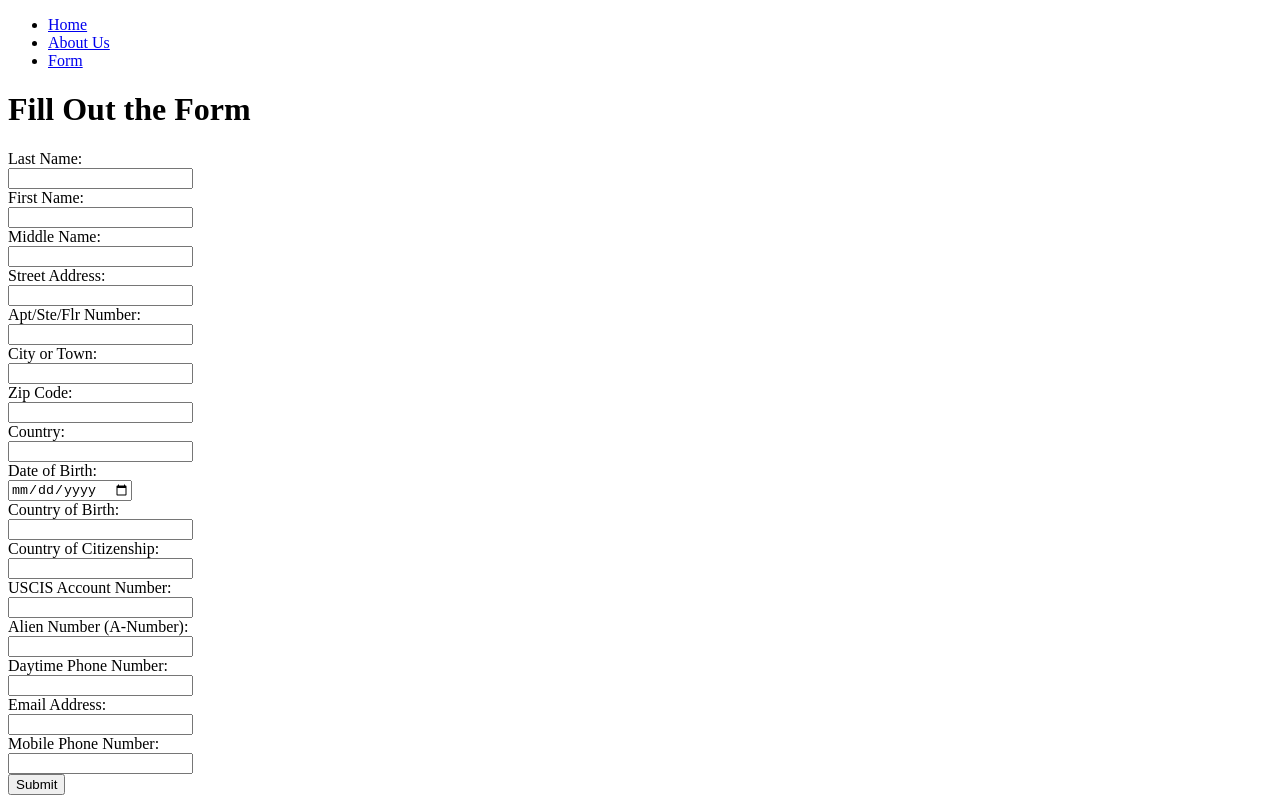
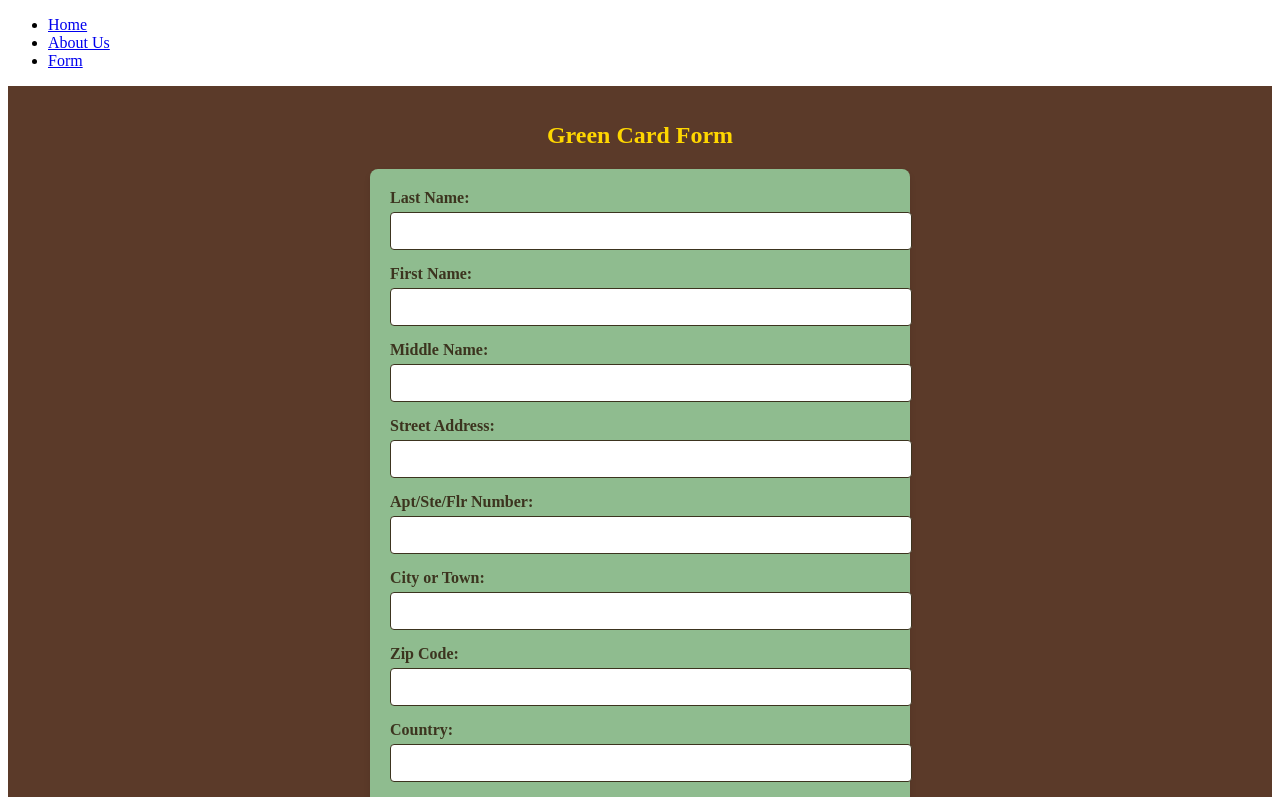
Before and after one commit to thelastbrittain/ImmigrationAssistant, a React (Create React App) app in the folder client/: page /form in a window 1280 px wide. Shown: the top 797 px of the page. Built offline with nearby package versions, Linux system fonts and the light colour scheme.

Commit message:
Update home page and form page

```diff
--- a/client/src/App.js
+++ b/client/src/App.js
@@ -1,8 +1,8 @@
 import React from "react";
 import { BrowserRouter as Router, Routes, Route, Link } from "react-router-dom";
-import Home from "./components/Home";
-import About from "./components/About";
-import Form from "./components/Form";
+import Home from "./pages/Home";
+import About from "./pages/About";
+import Form from "./pages/Form";
 
 function App() {
   return (
--- a/client/src/components/Home.js
+++ /dev/null
@@ -1,12 +0,0 @@
-import React from "react";
-
-function Home() {
-  return (
-    <div>
-      <h1>Welcome to PDF Filler</h1>
-      <p>This tool helps you fill out PDF forms easily.</p>
-    </div>
-  );
-}
-
-export default Home;
--- /dev/null
+++ b/client/src/pages/Form.css
@@ -0,0 +1,68 @@
+/* Container */
+.container {
+  display: flex;
+  flex-direction: column;
+  justify-content: center;
+  align-items: center;
+  min-height: 100vh;
+  background-color: #5b3a29; /* Light brown background */
+  padding: 20px;
+}
+
+/* Heading */
+.heading {
+  font-size: 24px;
+  font-weight: bold;
+  color: #ffd700; /* Gold text for contrast */
+  margin-bottom: 20px;
+}
+
+/* Form */
+.form {
+  width: 100%;
+  max-width: 500px;
+  background-color: #8fbc8f; /* Soft green form background */
+  border-radius: 8px;
+  padding: 20px;
+  box-shadow: 0 4px 6px rgba(0, 0, 0, 0.1);
+}
+
+/* Form Group */
+.form-group {
+  margin-bottom: 15px;
+}
+
+/* Label */
+.label {
+  display: block;
+  margin-bottom: 5px;
+  font-size: 16px;
+  font-weight: bold;
+  color: #3c341f; /* Deep brown for text */
+}
+
+/* Input */
+.input {
+  width: 100%;
+  padding: 10px;
+  border-radius: 4px;
+  border: 1px solid #3c341f; /* Deep brown border */
+  font-size: 14px;
+}
+
+/* Button */
+.button {
+  width: 100%;
+  padding: 12px;
+  background-color: #3c341f; /* Deep brown button */
+  color: #ffd700; /* Gold text for contrast */
+  font-size: 16px;
+  font-weight: bold;
+  border-radius: 4px;
+  border: none;
+  cursor: pointer;
+}
+
+.button:hover {
+  background-color: #2e2e1f; /* Slightly darker brown on hover*/
+}
--- a/client/src/components/Form.js
+++ b/client/src/pages/Form.js
@@ -1,4 +1,5 @@
 import React, { useState, useEffect } from "react";
+import "./Form.css";
 
 function Form() {
   const [formConfig, setFormConfig] = useState([]);
@@ -49,23 +50,27 @@ function Form() {
   };
 
   return (
-    <div>
-      <h1>Fill Out the Form</h1>
-      <form onSubmit={handleSubmit}>
+    <div className="container">
+      <h1 className="heading">Green Card Form</h1>
+      <form onSubmit={handleSubmit} className="form">
         {formConfig.map((field) => (
-          <div key={field.name}>
-            <label>{field.label}:</label>
-            <br />
+          <div key={field.name} className="form-group">
+            <label htmlFor={field.name} className="label">
+              {field.label}:
+            </label>
             <input
               type={field.type}
               name={field.name}
+              id={field.name}
               value={formData[field.name]}
               onChange={handleChange}
+              className="input"
             />
-            <br />
           </div>
         ))}
-        <button type="submit">Submit</button>
+        <button type="submit" className="button">
+          Submit
+        </button>
       </form>
     </div>
   );
--- /dev/null
+++ b/client/src/pages/Home.js
@@ -0,0 +1,39 @@
+import React from "react";
+import { useNavigate } from "react-router-dom";
+function Home() {
+  const navigate = useNavigate();
+
+  const handleButtonClick = () => {
+    navigate("/Form");
+  };
+
+  return (
+    <>
+      <div style={{ display: "flex", height: "50vh" }}>
+        <div
+          style={{
+            flex: 1,
+            display: "flex",
+            flexDirection: "column",
+            justifyContent: "center", // centers items vertically
+            alignItems: "center", // center items horizontally
+          }}
+        >
+          <h1>Automate With Ease</h1>
+          <h3>Save Time and Effort with Immmigration Assistant</h3>
+          <button onClick={handleButtonClick}>Start Now</button>
+        </div>
+        <div style={{ flex: 1 }}>
+          <img
+            src="PersonHoldingPen.jpg"
+            alt="Person doing paperwork"
+            style={{ width: "100%", height: "100%", objectFit: "cover" }}
+          />
+        </div>
+      </div>
+      <div></div>
+    </>
+  );
+}
+
+export default Home;
```
Also changed, not shown: client/public/PersonHoldingPen.jpg (added), client/src/pages/About.js (renamed from client/src/components/About.js), 1 other file (tests, documents, lock files or other folders).
